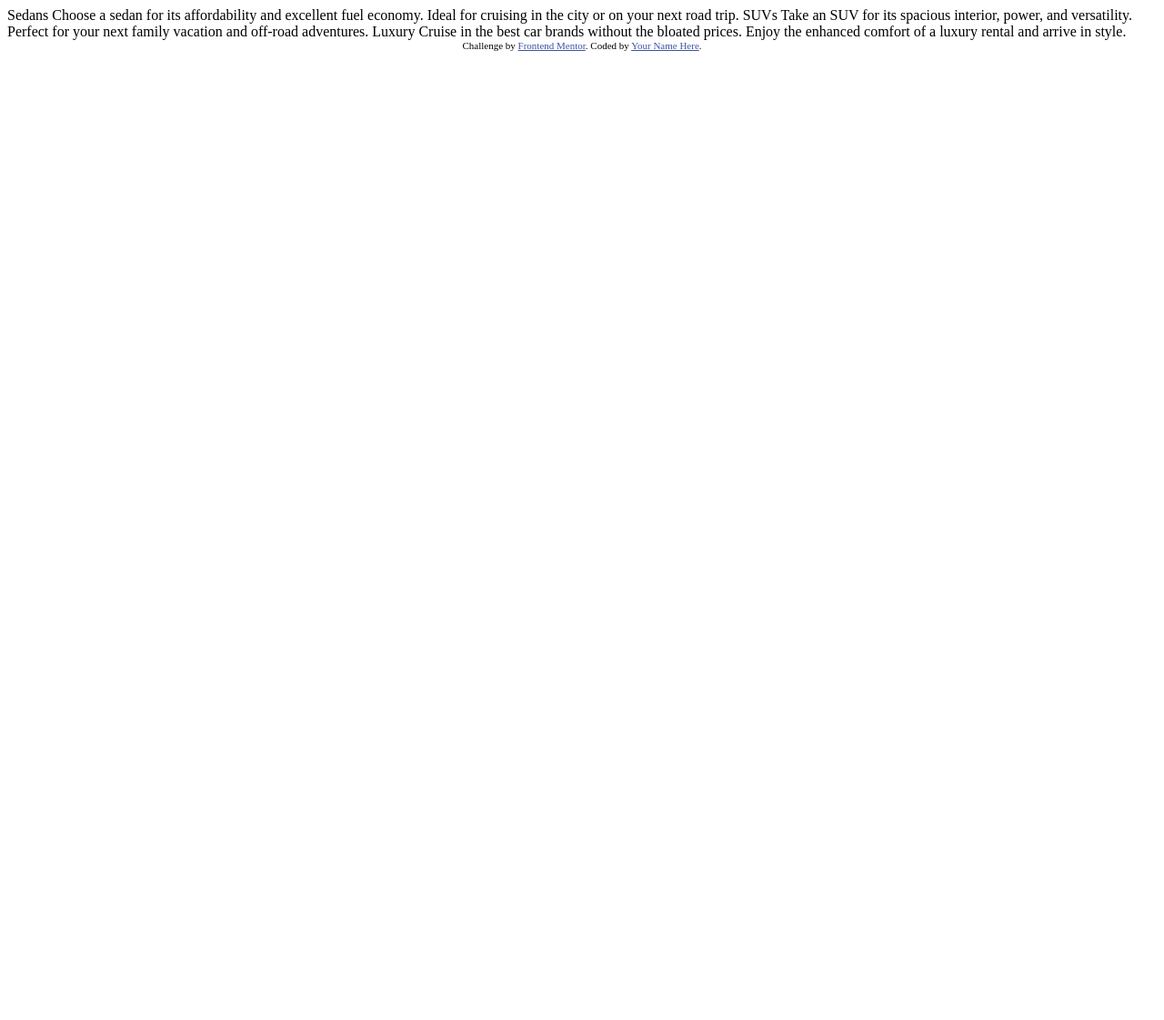
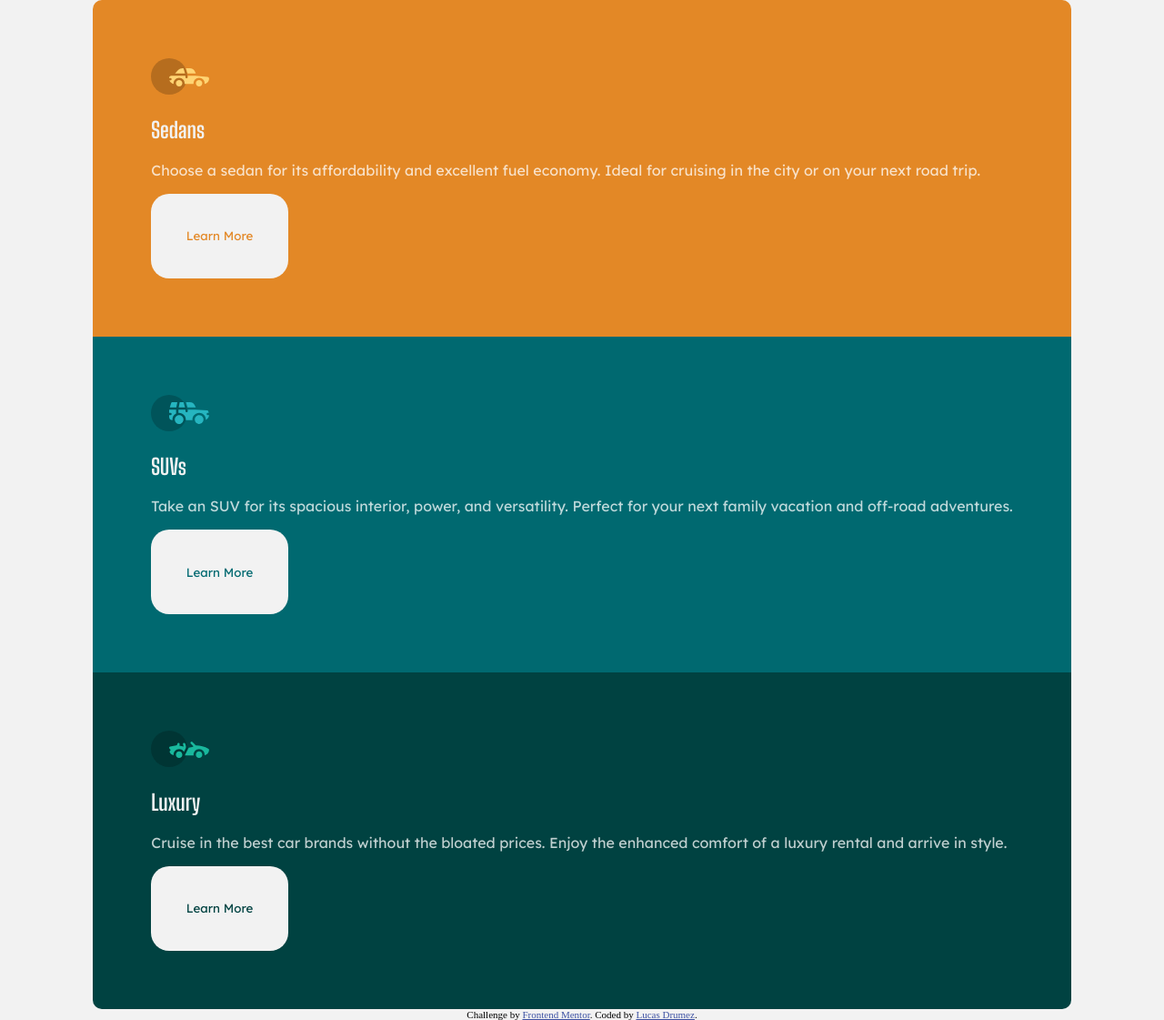
Before and after one commit to Lucas-Drmz/3-column-preview-card-component-main, a plain HTML site: page index.html in a window 1280 px wide. Shown: the whole page at 91% size. Before the commit the page ends 800 px from the top, so only its background shows below. Drawn offline with Linux system fonts and the light colour scheme.

Commit message:
content and style added, layout left to finish

```diff
--- a/index.html
+++ b/index.html
@@ -5,32 +5,38 @@
   <meta name="viewport" content="width=device-width, initial-scale=1.0"> <!-- displays site properly based on user's device -->
 
   <link rel="icon" type="image/png" sizes="32x32" href="./images/favicon-32x32.png">
+  <link rel="stylesheet" href="style.css">
 
   <title>Frontend Mentor | 3-column preview card component</title>
 
-  <!-- Feel free to remove these styles or customise in your own stylesheet 👍 -->
-  <style>
-    .attribution { font-size: 11px; text-align: center; }
-    .attribution a { color: hsl(228, 45%, 44%); }
-  </style>
 </head>
 <body>
-
-  Sedans
-  Choose a sedan for its affordability and excellent fuel economy. Ideal for cruising in the city
-  or on your next road trip.
-
-  SUVs
-  Take an SUV for its spacious interior, power, and versatility. Perfect for your next family vacation
-  and off-road adventures.
-
-  Luxury
-  Cruise in the best car brands without the bloated prices. Enjoy the enhanced comfort of a luxury
-  rental and arrive in style.
-
-  <div class="attribution">
+  <main class="container">
+      <div class="card-item sedan">
+        <img src="./images/icon-sedans.svg" alt="icon-sedans">
+        <h2>Sedans</h2>
+        <p>Choose a sedan for its affordability and excellent fuel economy. Ideal for cruising in the city
+          or on your next road trip.</p>
+        <button>Learn More</button>
+      </div>
+      <div class="card-item suv">
+        <img src="./images/icon-suvs.svg" alt="icon-suvs">
+        <h2>SUVs</h2>
+        <p>Take an SUV for its spacious interior, power, and versatility. Perfect for your next family vacation
+          and off-road adventures.</p>
+        <button>Learn More</button>
+      </div>
+      <div class="card-item luxury">
+        <img src="./images/icon-luxury.svg" alt="icon-luxury">
+        <h2>Luxury</h2>
+        <p>Cruise in the best car brands without the bloated prices. Enjoy the enhanced comfort of a luxury
+          rental and arrive in style.</p>
+        <button>Learn More</button>
+      </div>
+  </main>
+  <footer class="attribution">
     Challenge by <a href="https://www.frontendmentor.io?ref=challenge" target="_blank">Frontend Mentor</a>.
-    Coded by <a href="#">Your Name Here</a>.
-  </div>
+    Coded by <a href="#">Lucas Drumez</a>.
+  </footer>
 </body>
 </html>
--- /dev/null
+++ b/style.scss
@@ -0,0 +1,99 @@
+$very-light-gray: hsl(0, 0%, 95%);
+$transparent-white: hsla(0, 0%, 100%, 0.75);
+$sedan-color : hsl(31, 77%, 52%);
+$suv-color: hsl(184, 100%, 22%);
+$luxury_color: hsl(179, 100%, 13%);
+
+@import url('https://fonts.googleapis.com/css2?family=Big+Shoulders+Display:wght@700&family=Lexend+Deca&display=swap');
+
+body {
+    margin: 0;
+    padding: 0;
+    box-sizing: border-box;
+    background-color: $very-light-gray;
+    display: flex;
+    flex-direction: column;
+    align-items: center;
+    justify-items: center;
+}
+
+.container {
+    width: fit-content;
+    height: fit-content;
+    margin-left: 5vw;
+    margin-right: 5vw;
+}
+
+.card-item {
+    padding: 5vw;
+
+    h2 {
+        color: $very-light-gray;
+        font-family: Big Shoulders Display, sans-serif;
+    }
+
+    p {
+        color: $transparent-white;
+        font-family: Lexend Deca, sans-serif;
+    }
+
+    button {
+        background-color: $very-light-gray;
+        border: none;
+        border-radius: 20px;
+        padding: 3vw;
+        font-family: Lexend Deca, sans-serif;
+    }
+
+    button:hover {
+        border: 2px solid $very-light-gray;
+        color: $very-light-gray;
+    }
+}
+
+.sedan {
+    background-color: $sedan-color;
+    border-radius: 10px 10px 0 0;
+
+    button {
+        color: $sedan-color;
+    }
+
+    button:hover {
+        background-color: $sedan-color;
+    }
+}
+
+.suv {
+    background-color: $suv-color;
+
+    button {
+        color: $suv-color;
+    }
+
+    button:hover {
+        background-color: $suv-color;
+    }
+}
+
+.luxury {
+    background-color: $luxury_color;
+    border-radius: 0 0 10px 10px;
+
+    button {
+        color: $luxury_color;
+    }
+
+    button:hover {
+        background-color: $luxury_color;
+    }
+}
+
+.attribution {
+    font-size: 11px;
+    text-align: center;
+
+    a {
+        color: hsl(228, 45%, 44%);
+    }
+}
```
Also changed, not shown: style.css (added), 1 other file.
